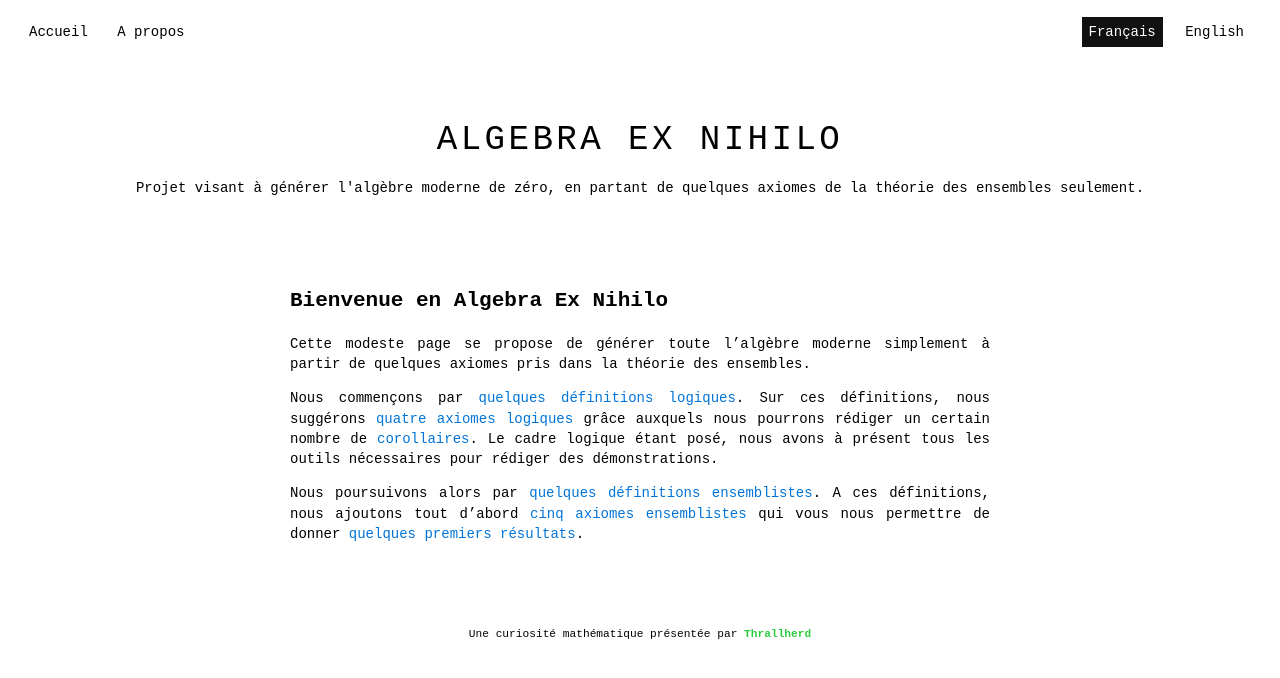
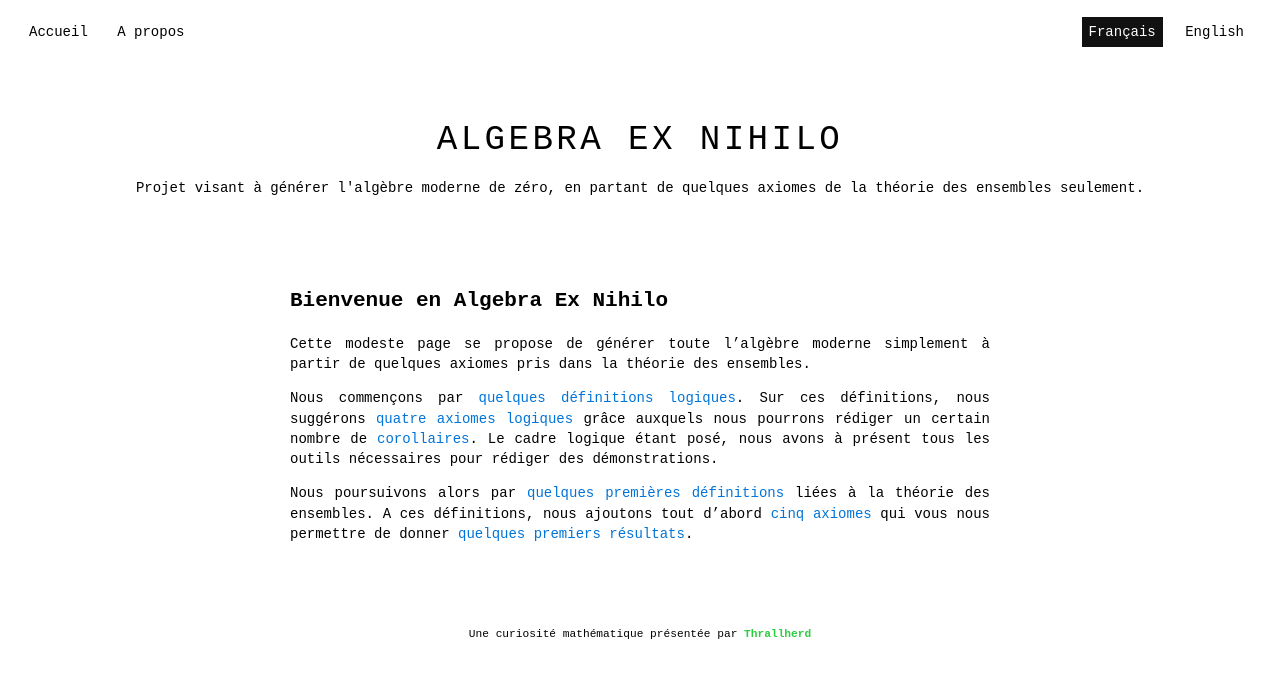
Before and after one commit to Thrallherd/AlgebraExNihilo, a Jekyll site: the page built from index.md, in a window 1280 px wide. Shown: the top 678 px of the page. Built offline with Jekyll 4.4.1, drawn with Linux system fonts in a browser that asks for light colours.

Commit message:
Update index.md

```diff
--- a/index.md
+++ b/index.md
@@ -11,4 +11,4 @@ Cette modeste page se propose de générer toute l'algèbre moderne simplement
 
 Nous commençons par [quelques définitions logiques](logic_def.md). Sur ces définitions, nous suggérons [quatre axiomes logiques](logic_axm.md) grâce auxquels nous pourrons rédiger un certain nombre de [corollaires](logic_cor.md). Le cadre logique étant posé, nous avons à présent tous les outils nécessaires pour rédiger des démonstrations.
 
-Nous poursuivons alors par [quelques définitions ensemblistes](set_def.md). A ces définitions, nous ajoutons tout d'abord [cinq axiomes ensemblistes](set_axm.md) qui vous nous permettre de donner [quelques premiers résultats](set_res1.md).
+Nous poursuivons alors par [quelques premières définitions](set_def.md) liées à la théorie des ensembles. A ces définitions, nous ajoutons tout d'abord [cinq axiomes](set_axm.md) qui vous nous permettre de donner [quelques premiers résultats](set_res1.md).
```
